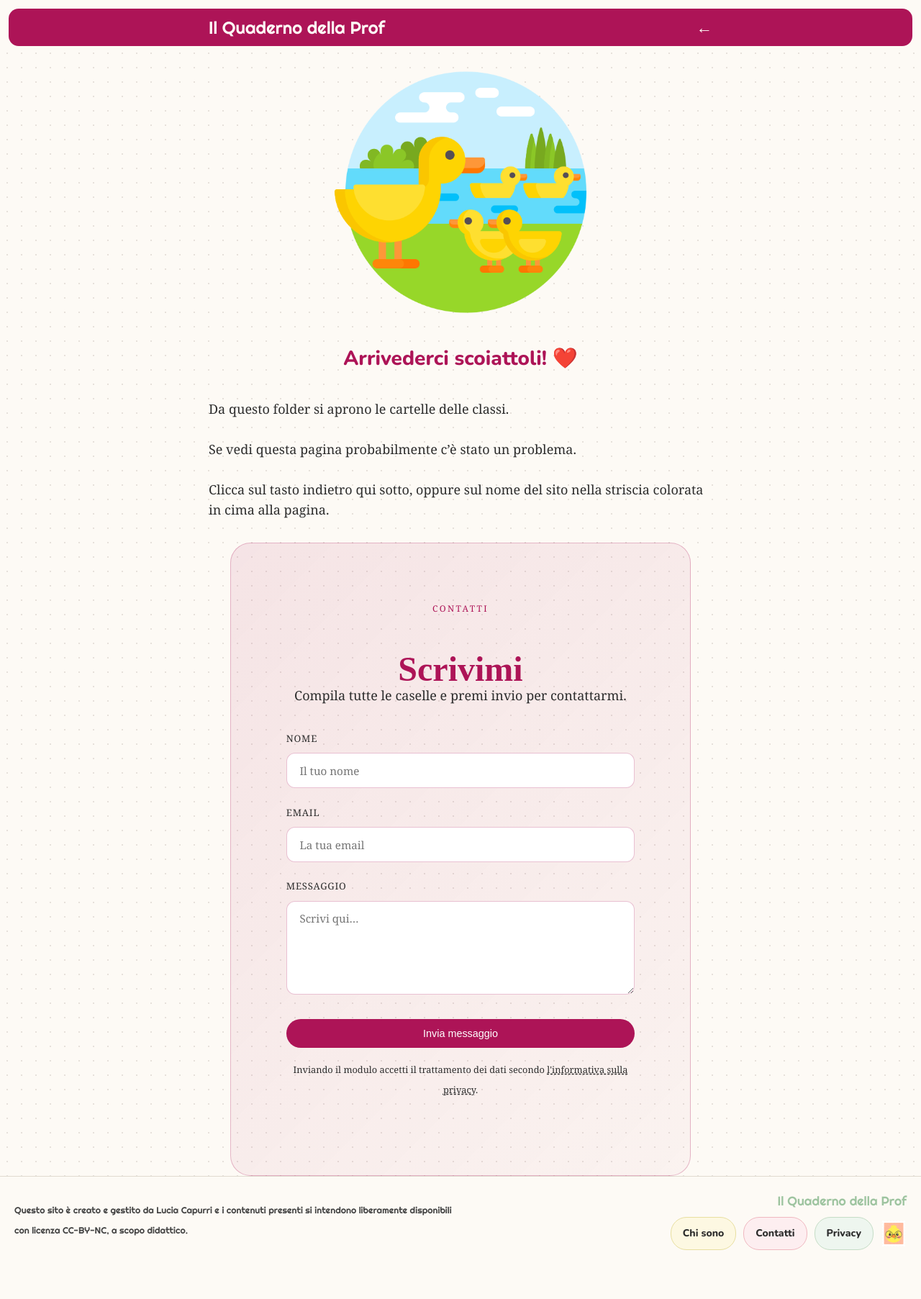
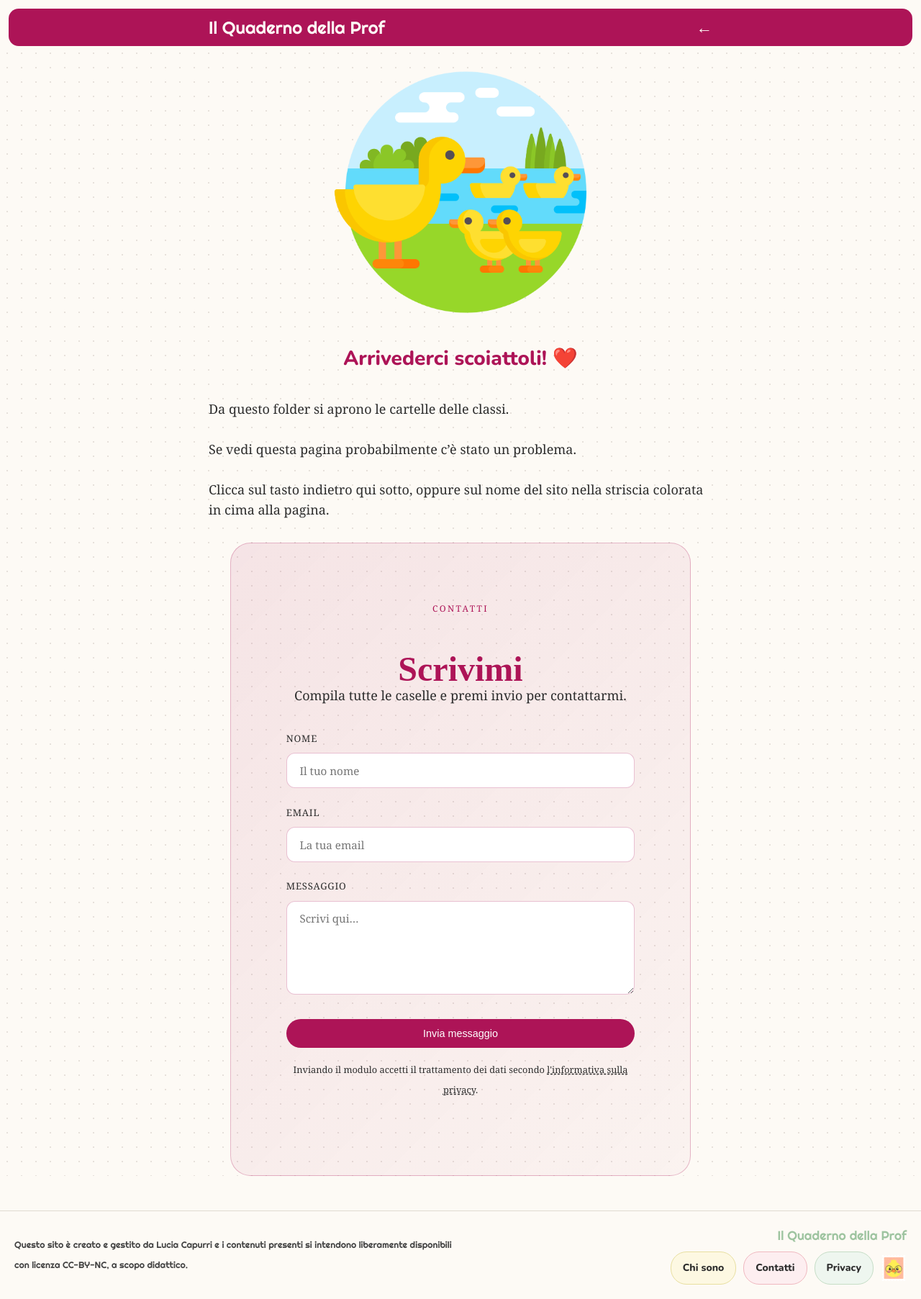
Before and after one commit to ilquadernodellaprof/ilquadernodellaprof.github.io, a Jekyll site: the page built from classe/main.md, in a window 1280 px wide. Shown: the whole page at 72% size. Built offline with Jekyll 4.4.1, drawn with Linux system fonts in a browser that asks for light colours; before the commit the page ends 1757 px from its top, so only the background shows below that.

Commit message:
Adjust margin of contact section in arrivederci layout

```diff
--- a/_layouts/arrivederci.html
+++ b/_layouts/arrivederci.html
@@ -59,7 +59,7 @@ layout: default
     padding: clamp(3rem,6vw,5rem);
     border: 1px solid {{ titolo_colore }}44;
     max-width: 640px;
-    margin: 2rem auto 0;
+    margin: 2rem auto 3rem;
   }
   .contact-inner .section-label {
     color: {{ titolo_colore }};
```
